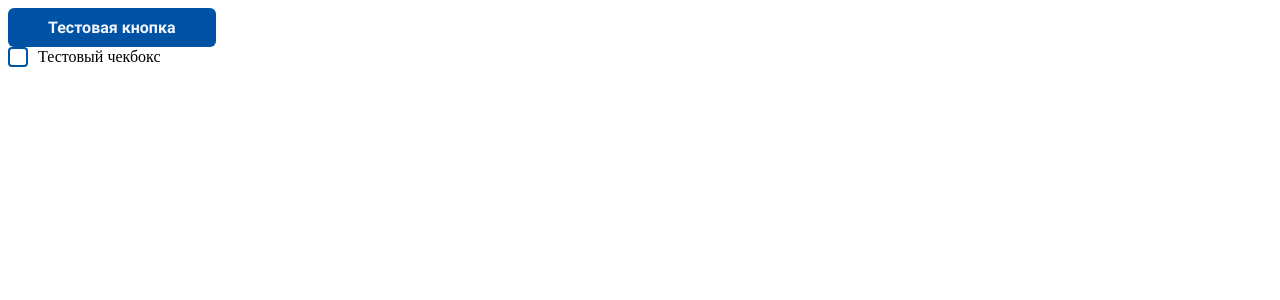
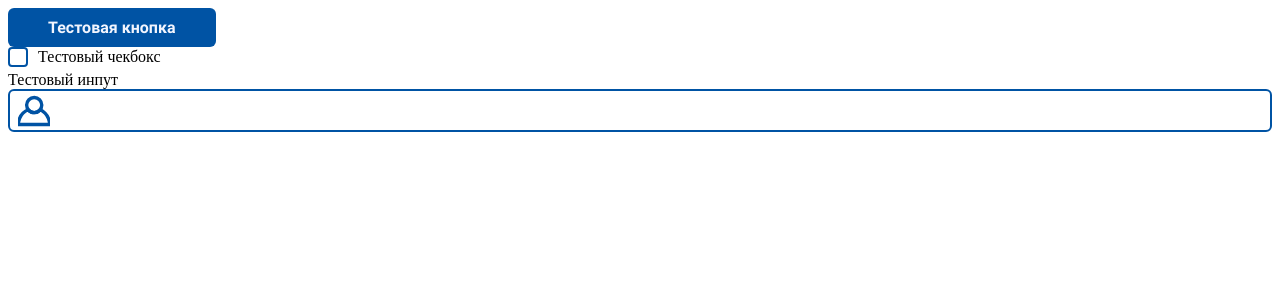
Before and after one commit to McLarenProgrammer/rgz, a React (Vite) app: page / in a window 1280 px wide. Shown: the top 300 px of the page. Built offline with nearby package versions, Linux system fonts and the light colour scheme.

Commit message:
Начал делать поле для ввода текстовых данных

```diff
--- a/src/components/Protocols.jsx
+++ b/src/components/Protocols.jsx
@@ -1,6 +1,7 @@
 import classes from './styles/Protocols.module.css'
 import Button from './UI/Button'
 import Checkbox from './UI/Checkbox';
+import Input from './UI/Input';
 
 function Protocols() {
     function someAction(argument) {
@@ -10,7 +11,8 @@ function Protocols() {
     return (
     <>
       <Button clickAction={() => someAction('Да неужели?)')}>Тестовая кнопка</Button>
-      <Checkbox inputName='testCheck'>Тестовый чекбокс</Checkbox>
+      <Checkbox inputID='testCheck'>Тестовый чекбокс</Checkbox>
+      <Input inputID='testText'>Тестовый инпут</Input>
     </>
   )
 }
--- a/src/components/UI/Button.jsx
+++ b/src/components/UI/Button.jsx
@@ -40,4 +40,4 @@ function Button({ children, clickAction }) {
     )
 }
 
-export default Button
+export default Button;
--- /dev/null
+++ b/src/components/UI/Input.jsx
@@ -0,0 +1,15 @@
+import classes from './styles/Input.module.css';
+
+function Input({ children, inputID = "default", iconSrc = "icons/person.svg" }) {
+    return (
+        <>
+            <label className={classes['input-text-label']} htmlFor={inputID}>{children}</label>
+            <div className={classes["input-text-container"]}>
+                <img className={classes['input-text-icon']} src={iconSrc} alt="" />
+                <input className={classes['input-text']} type="text" id={inputID} />
+            </div>
+        </>
+    )
+}
+
+export default Input;
--- /dev/null
+++ b/src/components/UI/styles/Input.module.css
@@ -0,0 +1,31 @@
+:root {
+    --icon-padding: 48px;
+    --icon-size: 32px;
+}
+
+.input-text-container {
+    position: relative;
+    border: 2px solid #0053A4;
+    border-radius: 6px;
+    padding-left: var(--icon-padding);
+}
+
+.input-text {
+    font-family: Roboto-Regular;
+    font-size: 32px;
+    border: none;
+    outline: none;
+}
+
+.input-text-icon {
+    position: absolute;
+    top: 50%;
+    left: calc((var(--icon-padding) - var(--icon-size)) / 2);
+    width: var(--icon-size);
+    height: var(--icon-size);
+    transform: translateY(-50%);
+}
+
+.input-text-label {
+    display: block;
+}
```
Also changed, not shown: public/icons/Vector 1.svg (deleted), public/icons/person.svg (added).
